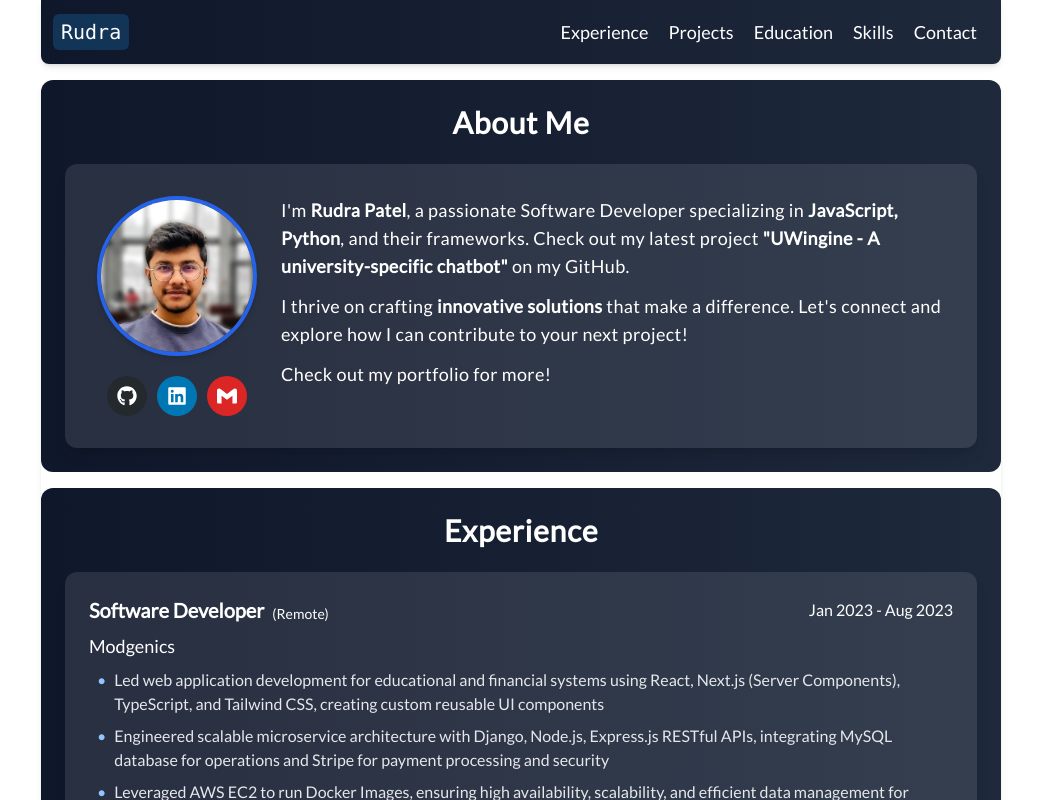
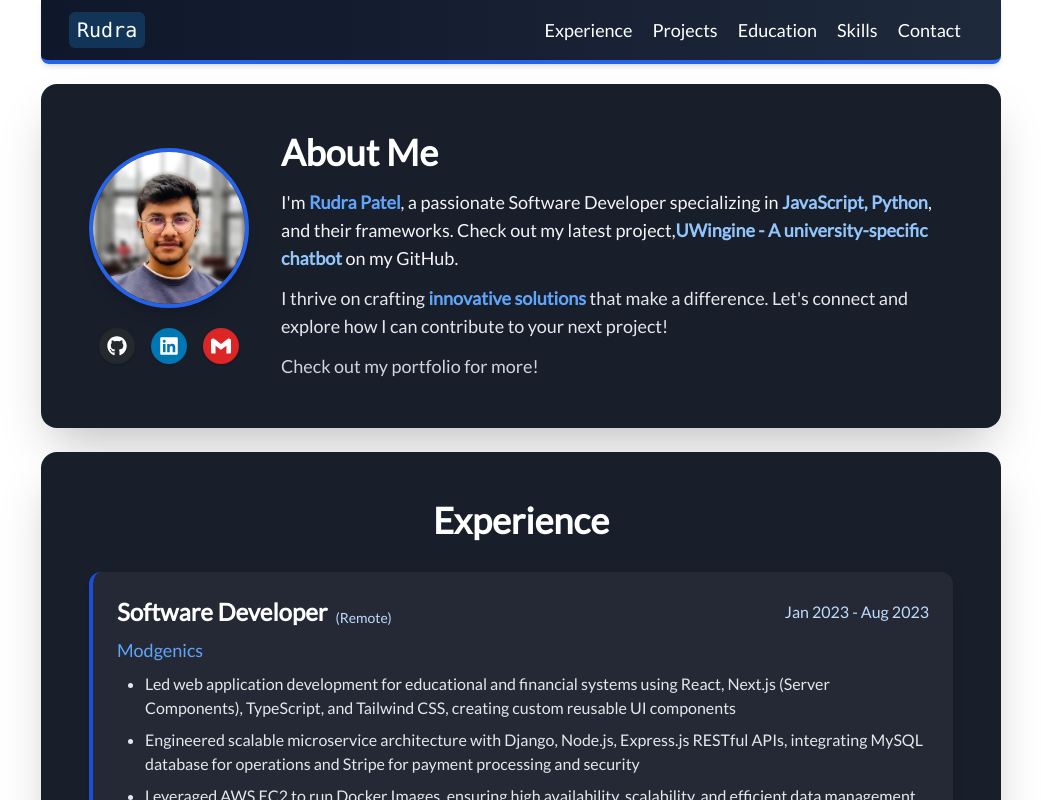
Before and after one commit to Rudra1402/Classic-Portfolio, a React (Vite) app: page / in a window 1280 px wide. Shown: the whole page, without its empty margins (119-1160 px from the left). Built offline with nearby package versions, Linux system fonts and the light colour scheme.

Commit message:
chore(Design): Improve UI Design

```diff
--- a/src/App.jsx
+++ b/src/App.jsx
@@ -1,4 +1,4 @@
-import { useEffect, useState } from 'react'
+import { useEffect } from 'react'
 import Navbar from './components/Navbar'
 import About from './components/About'
 import Projects from './components/Projects'
@@ -6,7 +6,7 @@ import Experience from './components/Experience'
 import Education from './components/Education'
 import Skills from './components/Skills'
 import Contact from './components/Contact'
-import { initGA, trackPageView } from './analytics'
+import { trackPageView } from './analytics'
 import Tracking from './components/Tracking'
 
 function App() {
@@ -22,7 +22,7 @@ function App() {
         <Navbar />
         <div
           id='right-container'
-          className='w-full md:w-11/12 lg:w-3/4 flex flex-col rounded-xl shadow-md gap-3 md:gap-4 text-[#333333] p-0'
+          className='w-full md:w-11/12 lg:w-3/4 flex flex-col rounded-xl gap-3 md:gap-4 text-[#333333] p-0'
           style={{ scrollbarWidth: "none" }}
         >
           <About />
@@ -32,7 +32,7 @@ function App() {
           <Skills />
           <Contact />
         </div>
-        <div className='py-4 px-8 mb-6 w-full md:w-3/4 rounded-lg text-center text-lg bg-gradient-to-r from-[#0f172a] to-[#1e293b] text-white shadow-md leading-none'>Thank you for visting my portfolio!👍🏼</div>
+        <div className='py-4 px-8 mb-6 w-full md:w-3/4 rounded-lg text-center text-lg bg-gradient-to-r from-[#0f172a] to-[#1e293b] text-white shadow-md leading-none'>Thank you for visting my portfolio! 👍🏼</div>
       </div>
     </div>
   )
--- a/src/components/About.jsx
+++ b/src/components/About.jsx
@@ -1,72 +1,50 @@
-import React from 'react';
 import { FaGithub, FaLinkedin } from 'react-icons/fa';
 import { SiGmail } from 'react-icons/si';
 import rp from '../assets/rp_mini.png';
 
-function About() {
+export default function About() {
   return (
-    <div className="flex flex-col w-full p-4 sm:p-6 bg-gradient-to-r from-[#0f172a] to-[#1e293b] rounded-xl" id="about">
-
-      <div className="text-2xl sm:text-3xl text-white font-semibold tracking-wide text-center mb-6">
-        About Me
-      </div>
-
-      <div className="bg-white/10 !text-white rounded-xl shadow-lg p-6 sm:p-8 flex flex-col md:flex-row items-center md:items-start gap-6">
-        <div className='min-w-32 sm:min-w-40 flex flex-col items-center gap-1 md:gap-0'>
+    <section className="w-full flex flex-col items-center my-1" id="about">
+      <div className="w-full bg-[#181e2a] rounded-2xl shadow-2xl p-8 md:p-12 flex flex-col md:flex-row items-center gap-8">
+        {/* Profile Image */}
+        <div className="flex flex-col items-center min-w-[130px]">
           <img
             src={rp}
             alt="Rudra Patel"
-            className="h-32 w-32 sm:h-40 sm:w-40 rounded-full border-4 border-blue-600 shadow-md transition-transform hover:scale-105"
+            className="w-32 h-32 md:w-40 md:h-40 rounded-full border-4 border-blue-600 shadow-lg"
           />
-          <div className="mt-5 flex justify-center sm:justify-start gap-2.5">
+          <div className="flex gap-4 mt-5">
             <a href="https://github.com/Rudra1402" target="_blank" rel="noopener noreferrer"
-              className="flex items-center w-8 h-8 lg:w-10 lg:h-10 text-lg lg:text-xl justify-center bg-[#24292e] text-white rounded-full hover:bg-gray-800 transition-transform hover:scale-110">
+              className="bg-[#24292e] hover:bg-gray-900 transition p-2 rounded-full text-xl text-white shadow">
               <FaGithub />
             </a>
             <a href="https://www.linkedin.com/in/rudra14" target="_blank" rel="noopener noreferrer"
-              className="flex items-center w-8 h-8 lg:w-10 lg:h-10 text-lg lg:text-xl justify-center bg-[#0077b5] text-white rounded-full hover:bg-blue-800 transition-transform hover:scale-110">
+              className="bg-[#0077b5] hover:bg-blue-800 transition p-2 rounded-full text-xl text-white shadow">
               <FaLinkedin />
             </a>
             <a href="mailto:patel349@uwindsor.ca"
-              className="flex items-center w-8 h-8 lg:w-10 lg:h-10 text-lg lg:text-xl justify-center bg-red-600 text-white rounded-full hover:bg-red-700 transition-transform hover:scale-110">
+              className="bg-red-600 hover:bg-red-700 transition p-2 rounded-full text-xl text-white shadow">
               <SiGmail />
             </a>
           </div>
         </div>
-        <div className="text-center md:text-left tracking-wide">
-          <p className="text-lg sm:text-lg font-medium">
-            I'm <span className="font-bold">Rudra Patel</span>, a passionate Software Developer specializing in
-            <span className="font-semibold"> JavaScript, Python</span>, and their frameworks. Check out my latest project
-            <span className="font-semibold"> "UWingine - A university-specific chatbot" </span>on my GitHub.
+        {/* About Text */}
+        <div className="flex-1 text-center md:text-left">
+          <h2 className="text-4xl font-extrabold text-white mb-4">About Me</h2>
+          <p className="text-lg text-gray-100 mb-3">
+            I&apos;m <span className="font-bold text-blue-400">Rudra Patel</span>, a passionate Software Developer specializing in
+            <span className="font-semibold text-blue-300"> JavaScript, Python</span>, and their frameworks. Check out my latest project,
+            <span className="font-semibold text-blue-300">UWingine - A university-specific chatbot</span> on my GitHub.
           </p>
-
-          <p className="text-lg sm:text-lg font-medium mt-3">
-            I thrive on crafting <span className="font-semibold">innovative solutions</span> that make a difference.
-            Let's connect and explore how I can contribute to your next project!
+          <p className="text-lg text-gray-200 mb-3">
+            I thrive on crafting <span className="font-semibold text-blue-400">innovative solutions</span> that make a difference.
+            Let&apos;s connect and explore how I can contribute to your next project!
           </p>
-
-          <p className="text-lg sm:text-lg font-medium mt-3">
+          <p className="text-lg text-gray-300">
             Check out my portfolio for more!
           </p>
-
-          {/* <div className="mt-5 flex justify-center sm:justify-start gap-3">
-            <a href="https://github.com/Rudra1402" target="_blank" rel="noopener noreferrer"
-              className="flex items-center w-8 h-8 lg:w-10 lg:h-10 text-xl justify-center bg-[#24292e] text-white rounded-full hover:bg-gray-800 transition-transform hover:scale-110">
-              <FaGithub />
-            </a>
-            <a href="https://www.linkedin.com/in/rudra14" target="_blank" rel="noopener noreferrer"
-              className="flex items-center w-8 h-8 lg:w-10 lg:h-10 text-xl justify-center bg-[#0077b5] text-white rounded-full hover:bg-blue-800 transition-transform hover:scale-110">
-              <FaLinkedin />
-            </a>
-            <a href="mailto:patel349@uwindsor.ca"
-              className="flex items-center w-8 h-8 lg:w-10 lg:h-10 text-xl justify-center bg-red-600 text-white rounded-full hover:bg-red-700 transition-transform hover:scale-110">
-              <SiGmail />
-            </a>
-          </div> */}
         </div>
       </div>
-    </div>
+    </section>
   );
 }
-
-export default About;
--- a/src/components/Experience.jsx
+++ b/src/components/Experience.jsx
@@ -1,56 +1,36 @@
-import React from "react";
 import { workExp } from "../data";
 
-function Experience() {
+export default function Experience() {
   return (
-    <div className="flex flex-col w-full p-4 sm:p-6 bg-gradient-to-r from-[#0f172a] to-[#1e293b] rounded-xl" id="experience">
-
-      <div className="text-2xl sm:text-3xl text-white font-semibold tracking-wide text-center mb-6">
-        Experience
-      </div>
-
-      <div className="">
-        <div className="flex flex-col gap-4 sm:gap-5">
+    <section className="w-full flex flex-col items-center my-1" id="experience">
+      <div className="w-full bg-[#181e2a] rounded-2xl shadow-2xl p-8 md:p-12">
+        <h2 className="text-4xl font-extrabold text-white mb-8 text-center">Experience</h2>
+        <div className="flex flex-col gap-8">
           {workExp.map((exp, index) => (
             <div
               key={index}
-              className="p-6 flex flex-col gap-y-2 shadow-lg rounded-xl bg-white/10 !text-white transition-transform hover:shadow-xl"
+              className="p-6 rounded-xl bg-white/5 border-l-4 border-blue-700 shadow-lg hover:shadow-xl transition duration-200"
             >
-              <div className="flex lg:flex-row flex-col items-start lg:items-center justify-between gap-3 lg:gap-4">
-
-                <div className="flex items-end justify-start gap-2">
-                  <div className="text-xl font-semibold cursor-pointer">
-                    {exp.role}
-                  </div>
-                  <div className="hidden sm:block text-sm">
-                    ({exp.location})
-                  </div>
+              <div className="flex flex-col md:flex-row md:items-center md:justify-between gap-3">
+                <div className="flex items-end gap-2">
+                  <span className="text-2xl font-semibold text-white">{exp.role}</span>
+                  <span className="hidden md:block text-sm text-blue-200">({exp.location})</span>
                 </div>
-
-                <div className="text-base">
-                  {exp.duration}
-                </div>
+                <div className="text-base text-blue-200">{exp.duration}</div>
               </div>
-
-              <div className="flex items-center justify-start gap-2">
-                <div className="font-medium text-lg">{exp.company}</div>
-                <div className="block sm:hidden text-sm">({exp.location})</div>
+              <div className="flex items-center gap-2 mt-2">
+                <span className="font-medium text-lg text-blue-400">{exp.company}</span>
+                <span className="block md:hidden text-sm text-blue-200">({exp.location})</span>
               </div>
-
-              <div className="px-1 md:px-2 flex flex-col gap-y-2">
+              <ul className="list-disc ml-7 mt-2 space-y-2">
                 {exp.desc.map((d, idx) => (
-                  <div key={idx} className="flex gap-2">
-                    <div className="text-blue-300">•</div>
-                    <div className="text-gray-200">{d}</div>
-                  </div>
+                  <li key={idx} className="text-gray-200">{d}</li>
                 ))}
-              </div>
+              </ul>
             </div>
           ))}
         </div>
       </div>
-    </div>
+    </section>
   );
 }
-
-export default Experience;
--- a/src/components/Navbar.jsx
+++ b/src/components/Navbar.jsx
@@ -1,4 +1,4 @@
-import React, { useEffect, useState } from 'react';
+import { useEffect, useState } from 'react';
 import { GiHamburgerMenu } from "react-icons/gi";
 import { IoMdClose } from 'react-icons/io'
 import { MdWork, MdSchool, MdContactMail } from "react-icons/md";
@@ -54,9 +54,9 @@ function Navbar() {
     );
 
     return (
-        <div className='w-full md:w-3/4 min-h-16 sm:min-h-16 flex items-center justify-between bg-gradient-to-r from-[#0f172a] to-[#1e293b] text-[#fff] shadow-md overflow-hidden rounded-b-lg'>
+        <div className='w-full md:w-11/12 lg:w-3/4 min-h-16 sm:min-h-16 flex items-center justify-between sm:px-2 md:px-4 border-b-4 border-blue-600 bg-gradient-to-r from-[#0f172a] to-[#1e293b] text-[#fff] shadow-md overflow-hidden rounded-b-lg'>
             <div className='w-fit h-full p-3 flex items-center'>
-                <a href='#about' className='w-full h-fit py-1 px-2 bg-[#123456] rounded md:rounded-md text-center flex lg:flex items-center justify-start sm:justify-start text-xl font-mono cursor-pointer hover:text-blue-400 text-white'>Rudra</a>
+                <a href='#about' className='w-full h-fit py-1 px-2 bg-[#123456] rounded md:rounded-md text-center flex lg:flex items-center justify-start sm:justify-start text-xl font-mono cursor-pointer hover:text-green-400 text-white'>Rudra</a>
             </div>
             <div className='w-fit h-full py-5 px-6 text-lg hidden sm:flex items-center justify-center lg:justify-end gap-5'>
                 {/* <a href='#about' className='hover:border-b border-b-blue-300'>About</a> */}
--- a/src/data.js
+++ b/src/data.js
@@ -79,14 +79,14 @@ export const projects = [
         isOnGithub: true,
         ghUrl: 'https://github.com/Rudra1402/Credit-Limit-Optimizer'
     },
-    {
-        name: 'Project Manager',
-        category: 'Personal',
-        techStack: ['ReactJS', 'NodeJS', 'ExpressJS', 'MongoDB'],
-        desc: 'It is a projects and APIs listing platform, a great place for developers. They can post their projects and APIs on the platform as well as they can inspire from the work of other developers available on the platform. Beginners can use the APIs posted on the platform to start their development journey.',
-        isOnGithub: true,
-        ghUrl: "https://github.com/Rudra1402/Project-Manager"
-    },
+    // {
+    //     name: 'Project Manager',
+    //     category: 'Personal',
+    //     techStack: ['ReactJS', 'NodeJS', 'ExpressJS', 'MongoDB'],
+    //     desc: 'It is a projects and APIs listing platform, a great place for developers. They can post their projects and APIs on the platform as well as they can inspire from the work of other developers available on the platform. Beginners can use the APIs posted on the platform to start their development journey.',
+    //     isOnGithub: true,
+    //     ghUrl: "https://github.com/Rudra1402/Project-Manager"
+    // },
     {
         name: 'Hotel Price Analysis',
         category: 'Academic',
@@ -95,14 +95,14 @@ export const projects = [
         isOnGithub: true,
         ghUrl: "https://github.com/Rudra1402/WebCrawlers"
     },
-    {
-        name: 'Communix',
-        category: 'Personal',
-        techStack: ['ReactJS', 'NodeJS', 'ExpressJS', 'PostgreSQL'],
-        desc: 'A social media site where users can share, like, comment, and report posts on their timeline along with notifications and recent activity. There is an Admin Dashboard for the admin of the site and from there the admin can manage the users, reported posts, and contact queries. A user also has a profile page with several insights.',
-        isOnGithub: true,
-        ghUrl: "https://github.com/Rudra1402/Communix"
-    },
+    // {
+    //     name: 'Communix',
+    //     category: 'Personal',
+    //     techStack: ['ReactJS', 'NodeJS', 'ExpressJS', 'PostgreSQL'],
+    //     desc: 'A social media site where users can share, like, comment, and report posts on their timeline along with notifications and recent activity. There is an Admin Dashboard for the admin of the site and from there the admin can manage the users, reported posts, and contact queries. A user also has a profile page with several insights.',
+    //     isOnGithub: true,
+    //     ghUrl: "https://github.com/Rudra1402/Communix"
+    // },
     {
         name: 'Guess The Color',
         category: 'Personal',
@@ -111,22 +111,22 @@ export const projects = [
         isOnGithub: true,
         ghUrl: "https://github.com/Rudra1402/gtc-game"
     },
-    {
-        name: 'E-Mart',
-        category: 'Personal',
-        techStack: ['ReactJS', 'NodeJS', 'ExpressJS', 'PostgreSQL'],
-        desc: 'This is an e-commerce website specifically developed for electronic gadgets. Also, all the products are available at a discounted price with several other features. Moreover, average rating based on feedback is also visible in the footer.',
-        isOnGithub: true,
-        ghUrl: "https://github.com/Rudra1402/E-Mart"
-    },
-    {
-        name: 'Gossip Corner',
-        category: 'Personal',
-        techStack: ['ReactJS', 'NodeJS', 'ExpressJS', 'MongoDB'],
-        desc: 'This is a social media website which provides one of the best platforms to share your gossips with the world and have fun together with several other features and benefits. Users can post their gossips, view gossips on their timeline, or delete their gossips.',
-        isOnGithub: true,
-        ghUrl: "https://github.com/Rudra1402/GossipCorner"
-    },
+    // {
+    //     name: 'E-Mart',
+    //     category: 'Personal',
+    //     techStack: ['ReactJS', 'NodeJS', 'ExpressJS', 'PostgreSQL'],
+    //     desc: 'This is an e-commerce website specifically developed for electronic gadgets. Also, all the products are available at a discounted price with several other features. Moreover, average rating based on feedback is also visible in the footer.',
+    //     isOnGithub: true,
+    //     ghUrl: "https://github.com/Rudra1402/E-Mart"
+    // },
+    // {
+    //     name: 'Gossip Corner',
+    //     category: 'Personal',
+    //     techStack: ['ReactJS', 'NodeJS', 'ExpressJS', 'MongoDB'],
+    //     desc: 'This is a social media website which provides one of the best platforms to share your gossips with the world and have fun together with several other features and benefits. Users can post their gossips, view gossips on their timeline, or delete their gossips.',
+    //     isOnGithub: true,
+    //     ghUrl: "https://github.com/Rudra1402/GossipCorner"
+    // },
     // {
     //     name: 'Fun JS projects',
     //     category: 'Personal',
```
Also changed, not shown: src/components/Contact.jsx (+47 -35 lines), src/components/Education.jsx (+12 -24 lines), src/components/Projects.jsx (+20 -21 lines), src/components/Skills.jsx (+15 -19 lines).
